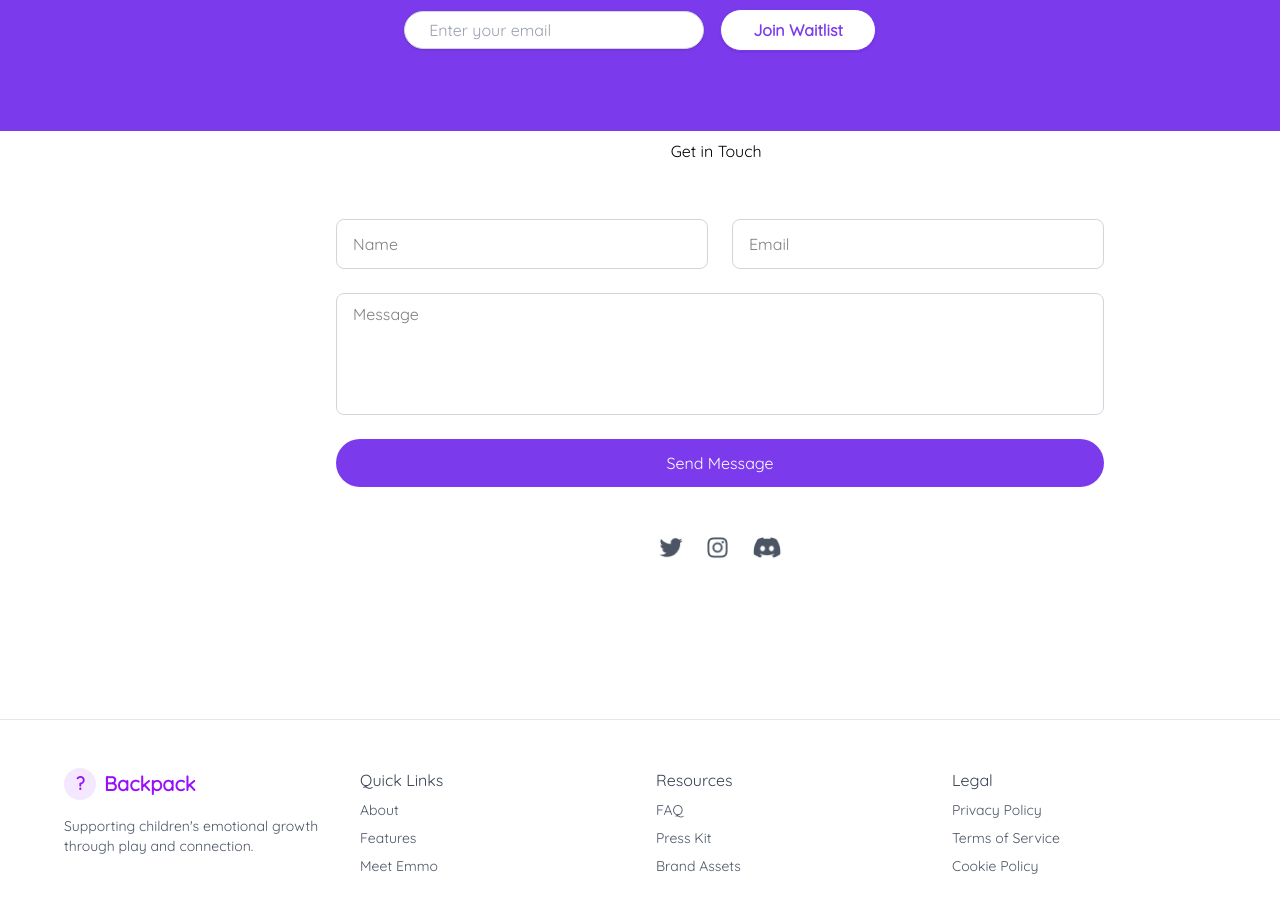
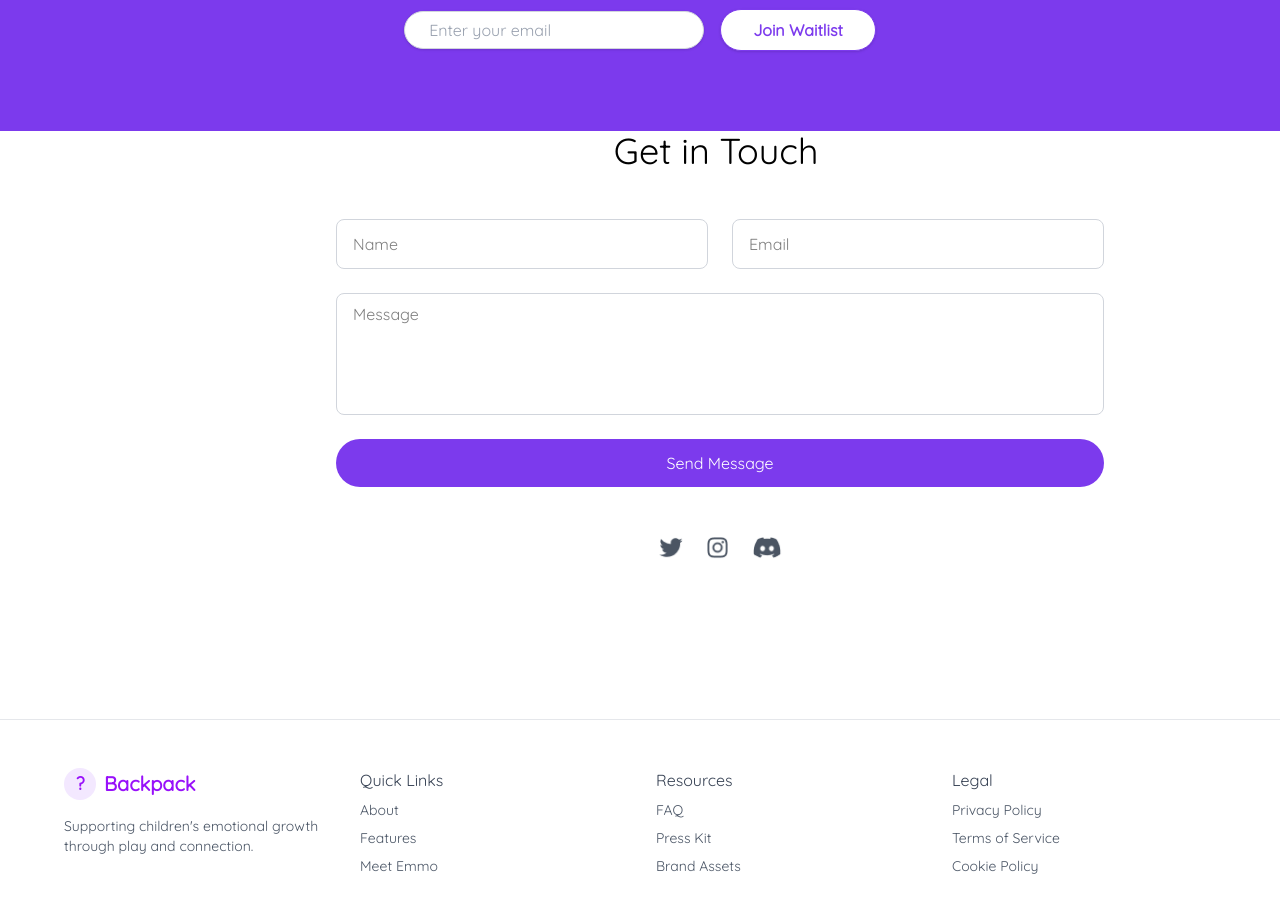
Before and after one commit to Natito9/backpack-project, a Next.js app: page / in a window 1280 px wide. Shown: the part 2560-3472 px from the top of the page. Built offline with nearby package versions, Linux system fonts and the light colour scheme.

Commit message:
I could solve the heading issue and I have replaced h1 with h2 and also I have used the global css format in to my heading style.

```diff
--- a/src/components/contact/contact.jsx
+++ b/src/components/contact/contact.jsx
@@ -7,9 +7,9 @@ export default function Contact() {
         <div className="w-[768px] h-[428px] relative">
           {/* Title */}
           <div className="absolute top-[-3px] left-[277.61px] w-[205px] h-[45px] flex items-center justify-center">
-            <h1 className="font-subtitle text-subtitle leading-subtitle text-center">
+            <h2 className="text-(length:--subtitle-font-size) leading-subtitle font-(family-name:--subtitle-font-family)">
               Get in Touch
-            </h1>
+            </h2>
           </div>
 
           {/* Form */}
```
